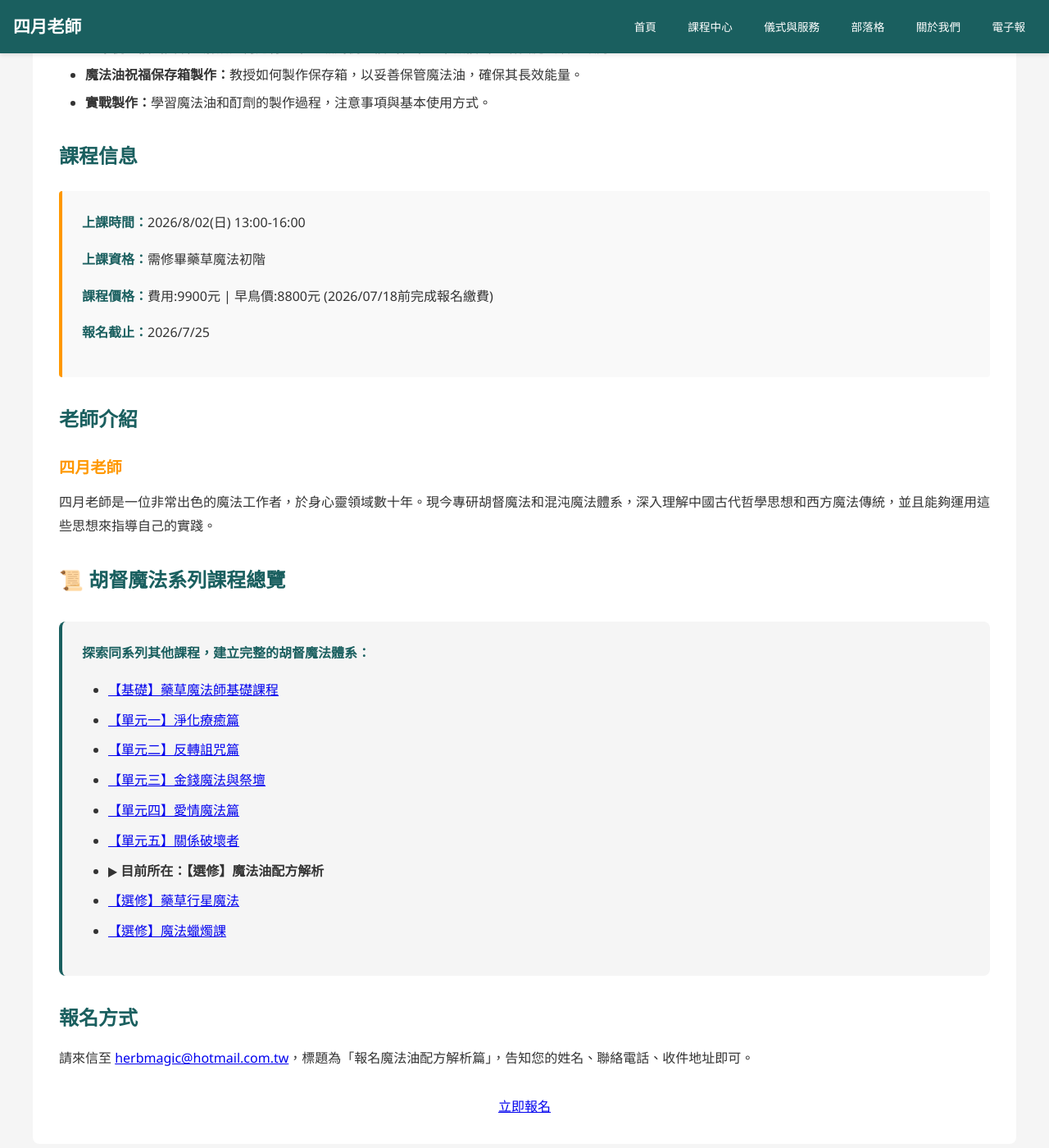
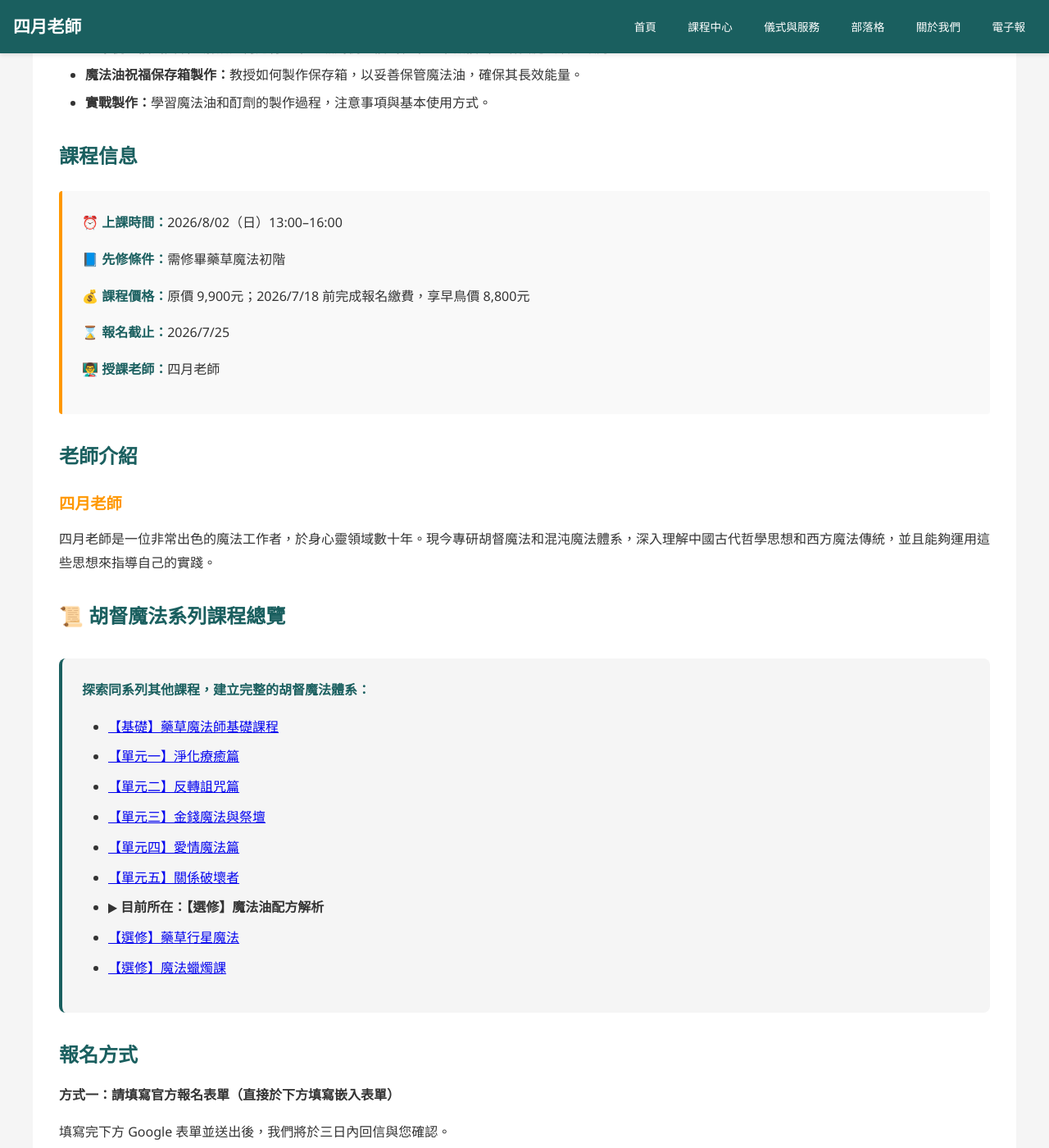
Before and after one commit to light4uliuphone-lang/hoodoo, a Jekyll site: the page built from courses/course-hoodoo-06.html, in a window 1280 px wide and 1400 px high, scrolled down 790 px. Shown: the whole window at 82% size. Built offline with Jekyll 4.4.1, drawn with Linux system fonts in a browser that asks for light colours; some of the changed text lies outside the part shown.

Commit message:
Add files via upload

```diff
--- a/courses/course-018.html
+++ b/courses/course-018.html
@@ -65,8 +65,8 @@
             <p><strong>💰 課程價格：</strong>特惠價 <strong>12,000元</strong>（原價：16,800元）；於 2026 年 8/02 前完成報名繳費，享早鳥價 <strong>11,000元</strong></p>
             <p><strong>🤝 合報優惠：</strong>與「金錢魔術盒實作課」兩課合報 13,000元；與「職場保護配方解析」兩課合報 14,000元</p>
             <p><strong>⌛ 報名截止：</strong>2026 年 8/10</p>
-            <p><strong>🎓 授課老師：</strong>歐比路老師</p>
-            <p><strong>🎓 適合對象：</strong>不論程度，只要追求魔法視覺地圖與實作能力提升者皆適合。</p>
+            <p><strong>👨‍🏫 授課老師：</strong>歐比路老師</p>
+            <p><strong>🎯 適合對象：</strong>不論程度，只要追求魔法視覺地圖與實作能力提升者皆適合。</p>
         </div>
 
         <h2>📜 系列課程導覽</h2>
--- a/courses/course-021.html
+++ b/courses/course-021.html
@@ -46,7 +46,7 @@
             <p><strong>📘 先修條件：</strong>需修畢金錢策略魔法初階</p>
             <p><strong>💰 課程價格：</strong>特惠價 <strong>2,800元</strong>（原價：3,800元）</p>
             <p><strong>🤝 合報優惠：</strong>與「金錢策略魔法初階課程」兩課合報，可享特價 <strong>13,000元</strong></p>
-            <p><strong>👨‍🏫 講師：</strong>歐比路老師</p>
+            <p><strong>👨‍🏫 授課老師：</strong>歐比路老師</p>
         </div>
 
         <h2>講師介紹</h2>
@@ -70,7 +70,7 @@
             <iframe
                 src="https://docs.google.com/forms/d/e/1FAIpQLSeKMSEfMUQSMk2RSMNPQzsM9OCQSY8WZO0qPPjtLq16PmrtkQ/viewform?embedded=true"
                 width="100%"
-                height="1280"
+                height="1172"
                 frameborder="0"
                 marginheight="0"
                 marginwidth="0"
--- a/courses/course-022.html
+++ b/courses/course-022.html
@@ -44,7 +44,7 @@
             <p><strong>📘 先修條件：</strong>需修畢金錢策略魔法初階</p>
             <p><strong>💰 課程價格：</strong>特惠價 <strong>2,800元</strong>（原價：3,800元）</p>
             <p><strong>🤝 合報優惠：</strong>與「金錢策略魔法初階課程」兩課合報，可享特價 <strong>14,000元</strong></p>
-            <p><strong>👨‍🏫 講師：</strong>歐比路老師</p>
+            <p><strong>👨‍🏫 授課老師：</strong>歐比路老師</p>
         </div>
 
         <h2>講師介紹</h2>
@@ -68,7 +68,7 @@
             <iframe
                 src="https://docs.google.com/forms/d/e/1FAIpQLSc7NCay8VcPW4nutNij3gaZrHZx3wf547vo4wR4GoGw7NO2hw/viewform?embedded=true"
                 width="100%"
-                height="1280"
+                height="1215"
                 frameborder="0"
                 marginheight="0"
                 marginwidth="0"
--- a/courses/course-hoodoo-06.html
+++ b/courses/course-hoodoo-06.html
@@ -31,10 +32,11 @@
 
         <h2>課程信息</h2>
         <div class="course-info-box">
-            <p><strong>上課時間：</strong>2026/8/02(日) 13:00-16:00</p>
-            <p><strong>上課資格：</strong>需修畢藥草魔法初階</p>
-            <p><strong>課程價格：</strong>費用:9900元 | 早鳥價:8800元 (2026/07/18前完成報名繳費)</p>
-            <p><strong>報名截止：</strong>2026/7/25</p>
+            <p><strong>⏰ 上課時間：</strong>2026/8/02（日）13:00–16:00</p>
+            <p><strong>📘 先修條件：</strong>需修畢藥草魔法初階</p>
+            <p><strong>💰 課程價格：</strong>原價 9,900元；2026/7/18 前完成報名繳費，享早鳥價 8,800元</p>
+            <p><strong>⌛ 報名截止：</strong>2026/7/25</p>
+            <p><strong>👨‍🏫 授課老師：</strong>四月老師</p>
         </div>
 
         <h2>老師介紹</h2>
@@ -49,7 +51,7 @@
             <ul style="line-height: 1.8;">
                 <li><a href="/courses/course-hoodoo-00/">【基礎】藥草魔法師基礎課程</a></li>
                 <li><a href="/courses/course-hoodoo-01/">【單元一】淨化療癒篇</a></li>
-                <li><a href="/courses/course-hoodoo-02/l">【單元二】反轉詛咒篇</a></li>
+                <li><a href="/courses/course-hoodoo-02/">【單元二】反轉詛咒篇</a></li>
                 <li><a href="/courses/course-hoodoo-03/">【單元三】金錢魔法與祭壇</a></li>
                 <li><a href="/courses/course-hoodoo-04/">【單元四】愛情魔法篇</a></li>
                 <li><a href="/courses/course-hoodoo-05/">【單元五】關係破壞者</a></li>
@@ -60,11 +62,29 @@
         </div>
 
         <h2>報名方式</h2>
-        <div class="registration-info">
+        <div class="registration-info" style="line-height: 1.8; margin-bottom: 2rem;">
+            <p><strong>方式一：請填寫官方報名表單（直接於下方填寫嵌入表單）</strong></p>
+            <p>填寫完下方 Google 表單並送出後，我們將於三日內回信與您確認。</p>
+
+            <p style="margin-top: 1.5rem;"><strong>方式二：請來信至信箱報名</strong></p>
             <p>請來信至 <a href="mailto:{{ site.email | default: 'herbmagic@hotmail.com.tw' }}">{{ site.email | default: 'herbmagic@hotmail.com.tw' }}</a>，標題為「報名魔法油配方解析篇」，告知您的姓名、聯絡電話、收件地址即可。</p>
         </div>
+
+        <div class="registration-form" style="margin-top: 2rem; background: #fff; padding: 10px; border-radius: 8px;">
+            <iframe
+                src="https://docs.google.com/forms/d/e/1FAIpQLSeTuHbJug41vlri348TWIwdu745Z71lHjBSGwb7Zc2i95VpzA/viewform?embedded=true"
+                width="100%"
+                height="1280"
+                frameborder="0"
+                marginheight="0"
+                marginwidth="0"
+                style="display: block; margin: 0 auto; max-width: 640px;">
+                載入中…
+            </iframe>
+        </div>
+
         <div style="text-align: center; margin-top: 2rem;">
-            <a href="mailto:{{ site.email | default: 'herbmagic@hotmail.com.tw' }}" class="btn-primary">立即報名</a>
+            <a href="mailto:{{ site.email | default: 'herbmagic@hotmail.com.tw' }}" class="btn-primary">以 Email 報名</a>
         </div>
     </div>
 </div>
```
Also changed, not shown: other parts of courses/course-hoodoo-06.html (+1 -0 lines), courses/course-hoodoo-07.html (+6 -4 lines).
